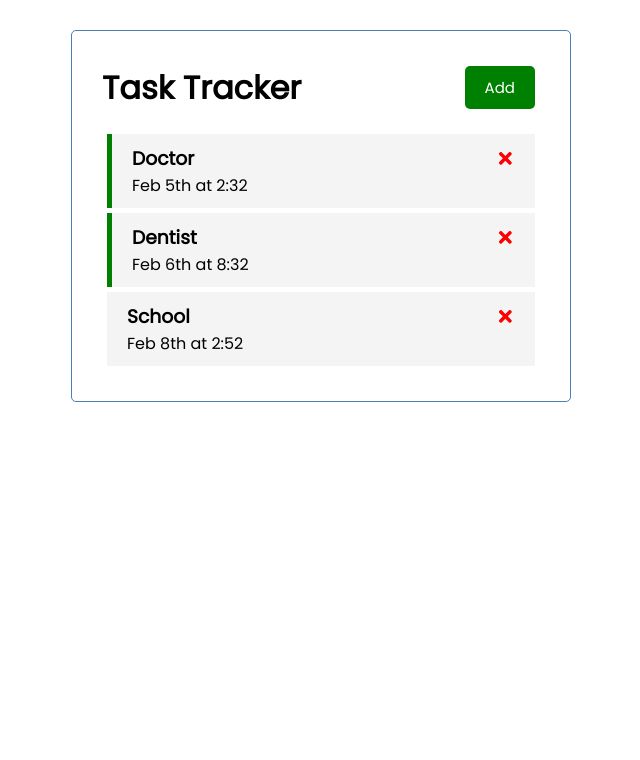
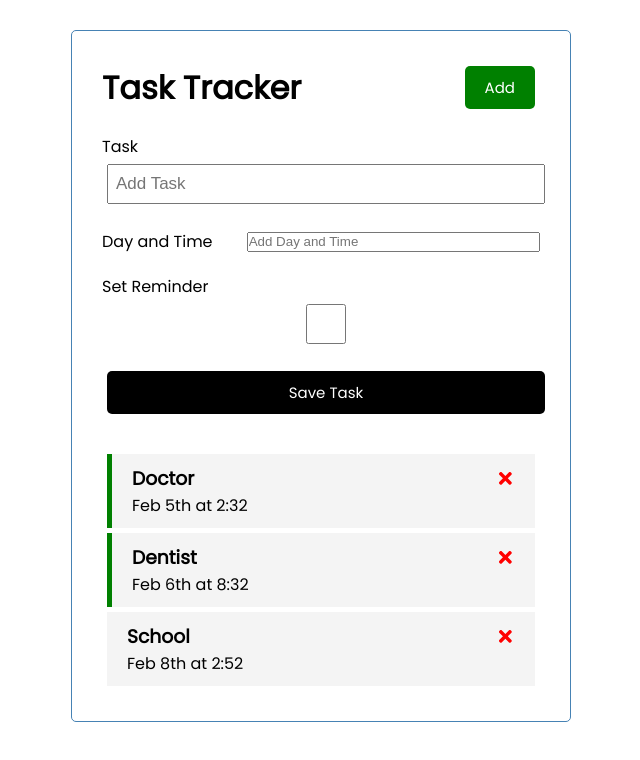
Before and after one commit to andyf016/react-task-tracker, a React (Create React App) app: page / in a window 1280 px wide. Shown: the top 760 px of the page, without its empty margins (319-959 px from the left). Built offline with nearby package versions, Linux system fonts and the light colour scheme.

Commit message:
fix issue with show hide form

```diff
--- a/src/App.js
+++ b/src/App.js
@@ -3,7 +3,7 @@ import Header from './components/Header'
 import Tasks from './components/Tasks'
 import AddTask from './components/AddTask'
 function App() {
-  const [showAddTask, setShowAddTask] = useState(false)
+  const [showAddTask, setShowAddTask] = useState(true)
   const [tasks, setTasks] = useState([
     {
       id: 1,
--- a/src/components/Button.js
+++ b/src/components/Button.js
@@ -1,8 +1,10 @@
 import PropTypes from 'prop-types'
+const onClick = () =>{
 
-const Button = ({color, text}) => {
+}
+const Button = ({color, text, onClick}) => {
     return (
-        <button style={{backgroundColor: color}} className='btn'>{text}</button>
+        <button onClick={onClick} style={{backgroundColor: color}} className='btn'>{text}</button>
     )
 }
 
--- a/src/components/Header.js
+++ b/src/components/Header.js
@@ -1,6 +1,7 @@
 import Button from './Button'
 
 const Header = ({title, onAdd}) => {
+
     return (
         <header className='header'>
             <h1>{title}</h1>
```
